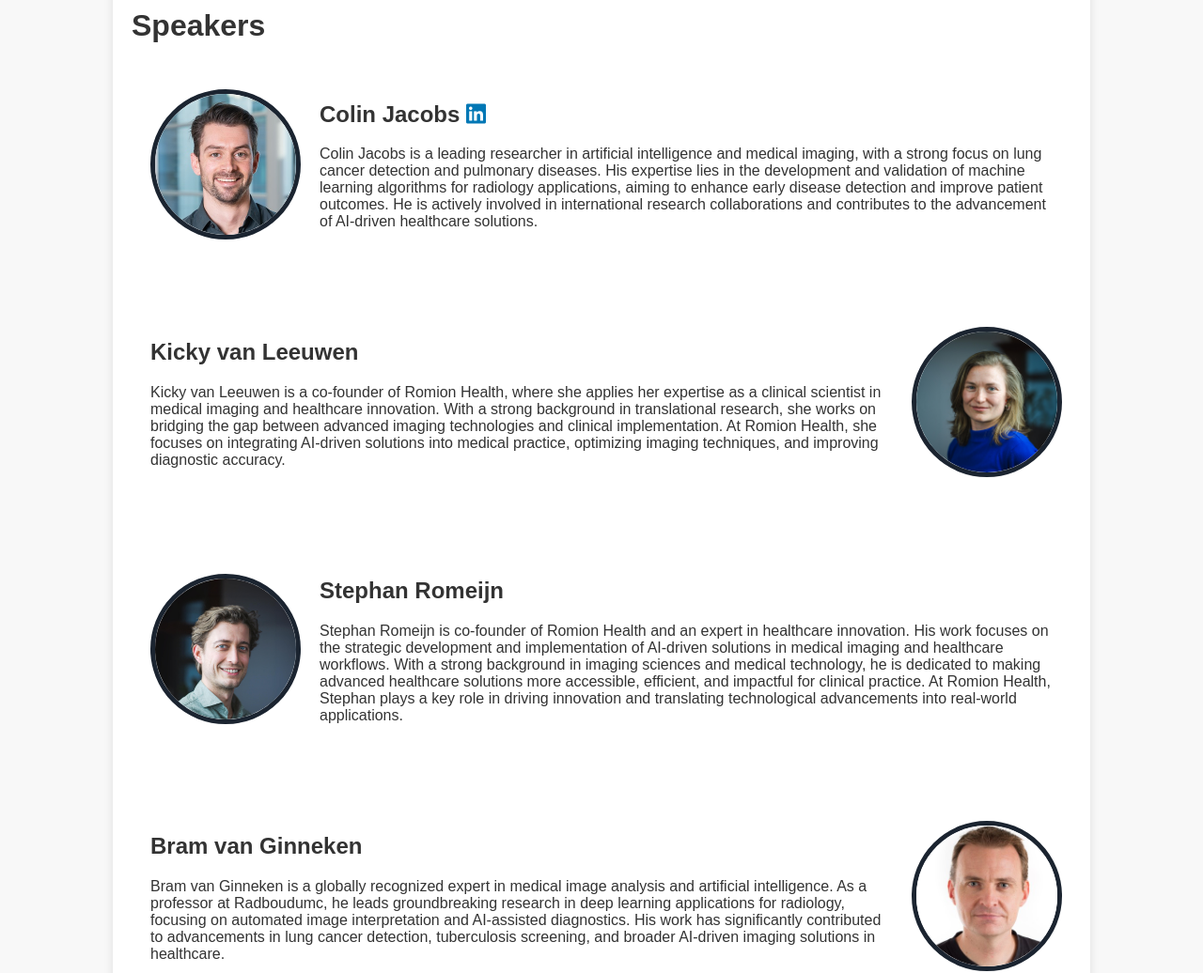
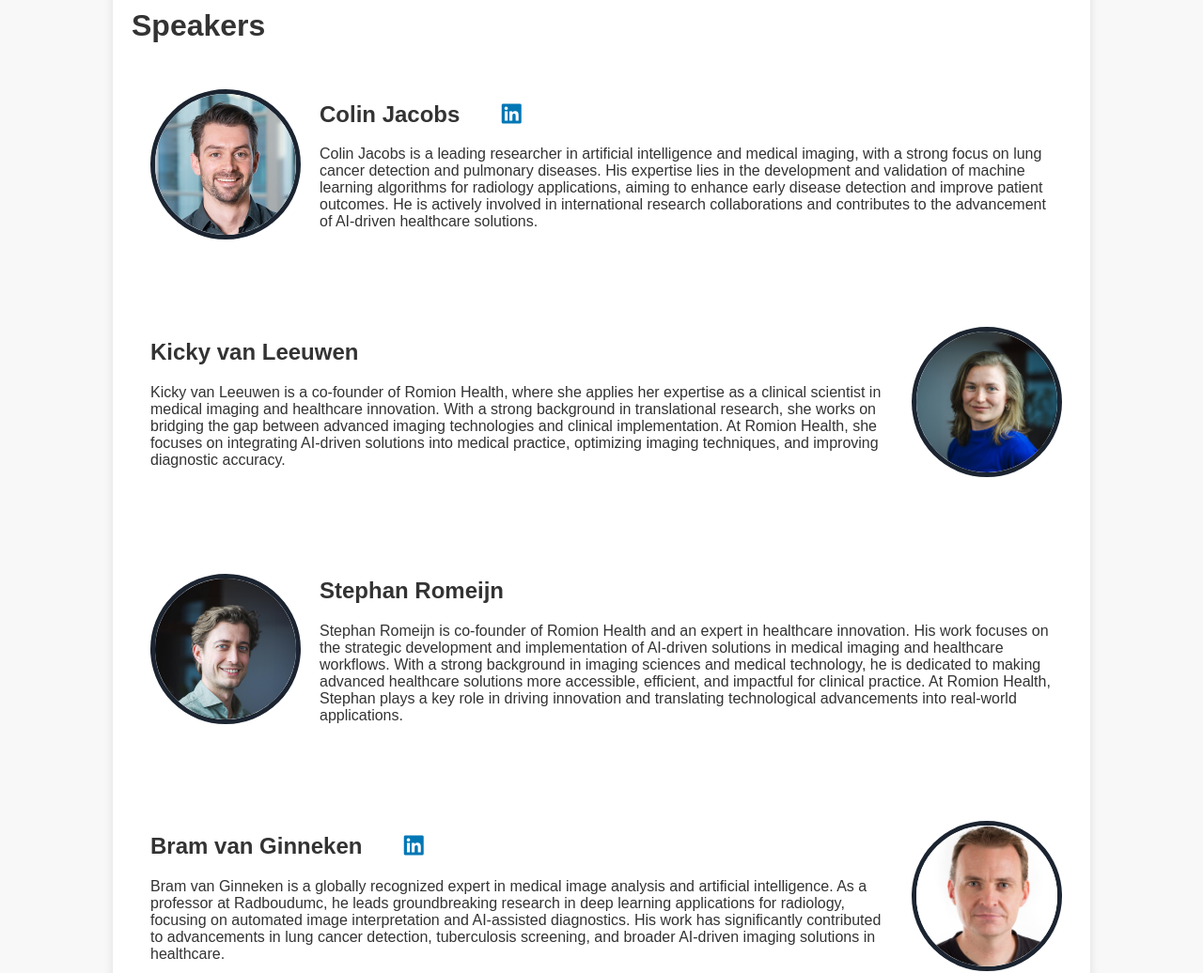
Before and after one commit to marliebesouw/marliebesouw.github.io, a Jekyll site: the page built from speakers.md, in a window 1280 px wide. Shown: the part 320-1356 px from the top of the page at 94% size. Built offline with Jekyll 4.4.1, drawn with Linux system fonts in a browser that asks for light colours.

Commit message:
last details linkedin icon, added Bram's

```diff
--- a/speakers.md
+++ b/speakers.md
@@ -10,7 +10,7 @@
     <img src="{{ site.url }}/assets/img/Colin_Jacobs.jpg" alt="Colin Jacobs">
     <div class="speaker-info">
         <h2>Colin Jacobs
-        <a href="https://www.linkedin.com/in/colin-jacobs-01a14628/" target="_blank">
+        <a href="https://www.linkedin.com/in/colin-jacobs-01a14628/" target="_blank" style="margin-left:10mm;">
             <i class="fa-brands fa-linkedin"></i>
         </a></h2>
         <p> Colin Jacobs is a leading researcher in artificial intelligence and medical imaging, with a strong focus on lung cancer detection and pulmonary diseases. His expertise lies in the development and validation of machine learning algorithms for radiology applications, aiming to enhance early disease detection and improve patient outcomes. He is actively involved in international research collaborations and contributes to the advancement of AI-driven healthcare solutions.  </p>
@@ -37,7 +37,10 @@
 <div class="speaker right">
     <img src="{{ site.url }}/assets/img/Bram_van_Ginneken.jpg" alt="Bram van Ginneken">
     <div class="speaker-info">
-       <h2>Bram van Ginneken</h2>
+       <h2>Bram van Ginneken
+        <a href="https://www.linkedin.com/in/bramvanginneken/" target="_blank" style="margin-left:10mm;">
+            <i class="fa-brands fa-linkedin"></i>
+        </a></h2>
        <p> Bram van Ginneken is a globally recognized expert in medical image analysis and artificial intelligence. As a professor at Radboudumc, he leads groundbreaking research in deep learning applications for radiology, focusing on automated image interpretation and AI-assisted diagnostics. His work has significantly contributed to advancements in lung cancer detection, tuberculosis screening, and broader AI-driven imaging solutions in healthcare.</p>
     </div>
 </div>
```
